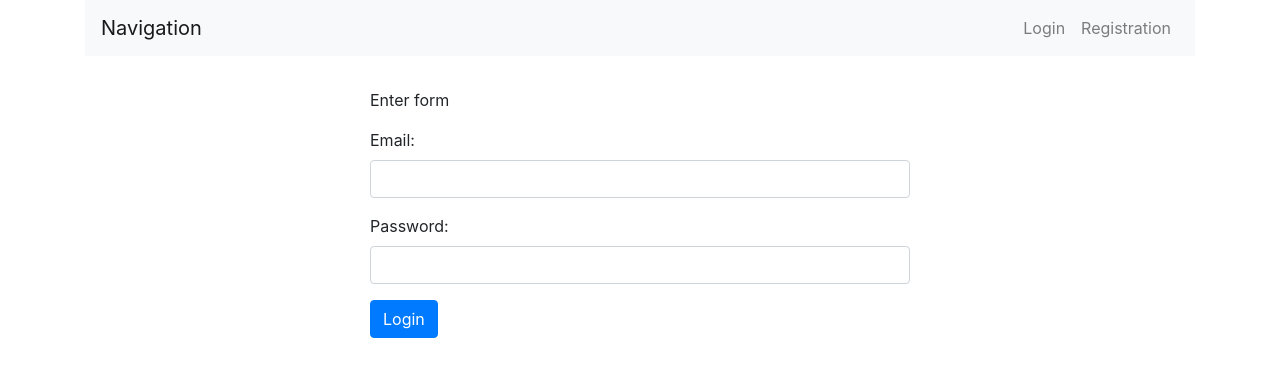
After one commit to zemags/scraping_service, a Django app: page /accounts/login/ in a window 1280 px wide. The commit adds this page. Shown: the top 377 px of the page. Run offline with Django 3.2, Linux system fonts and the light colour scheme.

Commit message:
Add login, logout, registation, update, delete views and forms

```diff
--- /dev/null
+++ b/src/accounts/forms.py
@@ -0,0 +1,72 @@
+from django import forms
+from django.contrib.auth import get_user_model, authenticate
+from django.contrib.auth.hashers import check_password
+
+from scraping.models import Language, City
+
+User = get_user_model()
+
+
+class UserLoginForm(forms.Form):
+    email = forms.CharField(widget=forms.EmailInput(attrs={'class': 'form-control'}))  # attrs={'class': 'form-control'}) for form creating
+    password = forms.CharField(widget=forms.PasswordInput(attrs={'class': 'form-control'}))  # dots show while user write password
+
+    def clean(self, *args, **kwargs):
+        #default method clean in eaach form exist to check all data from form
+        email = self.cleaned_data.get('email').strip()
+        password = self.cleaned_data.get('password')
+
+        if email and password:
+            qs = User.objects.filter(email=email)
+            if not qs.exists():
+                raise forms.ValidationError('User not found.')
+            if not check_password(password, qs[0].password):
+                raise forms.ValidationError('Incorrect password.')
+            user = authenticate(email=email, password=password)
+            if not user:
+                raise forms.ValidationError('User offline.')
+        return super(UserLoginForm, self).clean(*args, **kwargs)
+
+
+class UserRegistrationForm(forms.ModelForm):
+    email = forms.CharField(label='Input email', widget=forms.EmailInput(
+        attrs={'class': 'form-control'}))  # attrs={'class': 'form-control'}) for form creating
+    password = forms.CharField(label='Input password', widget=forms.PasswordInput(
+        attrs={'class': 'form-control'}))  # dots show while user write password
+    password2 = forms.CharField(label='Repeat password', widget=forms.PasswordInput(
+        attrs={'class': 'form-control'}))  # dots show while user write password
+
+
+    class Meta:
+        model = User
+        fields = ('email', )
+
+    def clean_password2(self):
+        # all methods starts with 'clean' always called
+        data = self.cleaned_data
+        if data['password'] != data['password2']:
+            raise forms.ValidationError('Passwords didn\'t match')
+        return data['password2']
+
+
+class UserUpdateForm(forms.Form):
+    city = forms.ModelChoiceField(
+        queryset=City.objects.all(),# dropdown menu for user choice
+        to_field_name='slug',
+        required=False,
+        widget=forms.Select(attrs={'class': 'form-control'}),
+        label='City'
+    )
+    language = forms.ModelChoiceField(
+        queryset=Language.objects.all(), # dropdown menu for user choice
+        to_field_name='slug',
+        required=False,
+        widget=forms.Select(attrs={'class': 'form-control'}),
+        label='Language'
+    )
+
+    send_email = forms.BooleanField(required=False, widget=forms.CheckboxInput, label='Get mail from service.')
+
+    class Meta:
+        model = User
+        fields = ('city', 'language', 'send_email',)
--- /dev/null
+++ b/src/accounts/templates/accounts/login.html
@@ -0,0 +1,19 @@
+{% extends "base.html" %}
+
+{% block title %}
+    Login
+{% endblock %}
+
+{% block content %}
+    <div class="row">
+        <div class="col-md-6 mx-auto">
+            <p>Enter form</p>
+            <form method="POST" action="">{% csrf_token %}
+                 <div class="form-group">
+                    {{ form.as_p }}
+                 </div>
+                 <button type="submit" class="btn btn-primary">Login</button>
+            </form>
+        </div>
+    </div>
+{% endblock %}
--- /dev/null
+++ b/src/accounts/urls.py
@@ -0,0 +1,10 @@
+from django.urls import path
+from accounts.views import login_view, logout_view, register_view, update_view, delete_view
+
+urlpatterns = [
+    path('login/', login_view, name='login'),
+    path('logout/', logout_view, name='logout'),
+    path('register/', register_view, name='register'),
+    path('update/', update_view, name='update'),
+    path('delete/', delete_view, name='delete'),
+]
--- a/src/accounts/views.py
+++ b/src/accounts/views.py
@@ -1,3 +1,66 @@
-from django.shortcuts import render
+from django.shortcuts import render, redirect
+from django.contrib.auth import authenticate, login, logout, get_user_model
+from django.contrib import messages
 
-# Create your views here.
+from accounts.forms import UserLoginForm, UserRegistrationForm, UserUpdateForm
+
+
+User = get_user_model()
+
+
+def login_view(request):
+    # user authentication
+    form = UserLoginForm(request.POST or None)
+    if form.is_valid():
+        data = form.cleaned_data
+        email = data.get('email')
+        password = data.get('password')
+        user = authenticate(request, email=email, password=password)
+        login(request, user)
+        return redirect('home')
+    return render(request, 'accounts/login.html', context={'form': form})
+
+
+def logout_view(request):
+    logout(request)
+    return  redirect('home')
+
+
+def register_view(request):
+    form = UserRegistrationForm(request.POST or None)
+    if form.is_valid():
+        new_user = form.save(commit=False)  # presetup users password, creating instance
+        new_user.set_password(form.cleaned_data['password'])  # hash password
+        new_user.save()
+        messages.success(request, 'Successfully registered.')
+        return render(request, 'accounts/register_done.html', context={'new_user': new_user})
+    return render(request, 'accounts/register.html', context={'form': form})
+
+
+def update_view(request):
+    if request.user.is_authenticated:
+        user = request.user
+        if request.method == 'POST':
+            form = UserUpdateForm(request.POST)
+            if form.is_valid():
+                data = form.cleaned_data
+                user.city = data['city']
+                user.language = data['language']
+                user.send_email = data['send_email']
+                user.save()
+                messages.success(request, 'Successfully updated.')
+                return redirect('accounts:update')
+        form = UserUpdateForm(initial={'city': user.city, 'language': user.language, 'send_email': user.send_email})
+        return render(request, 'accounts/update.html', context={'form': form})
+    else:
+        return redirect('accounts:login')
+
+
+def delete_view(request):
+    if request.user.is_authenticated:
+        user = request.user
+        if request.method == 'POST':
+            qs = User.objects.get(pk=user.pk)  # from db get user with id == pk (pk is current user id)
+            qs.delete()
+            messages.warning(request, 'User removed.')
+    return redirect('home')
--- a/src/run_scraping.py
+++ b/src/run_scraping.py
@@ -43,8 +43,6 @@ async def main(value):
 
 settings = get_settings()
 url_list = get_ursl(settings)
-# city = City.objects.filter(slug='kiev').first()
-# language = Language.objects.filter(slug='python').first()
 
 loop = asyncio.get_event_loop()
 tmp_tasks = [
@@ -74,7 +72,3 @@ for job in jobs:
 
 if errors:
     er = Error(data=errors).save()
-
-# h = codecs.open('work.txt', 'w', 'utf-8')
-# h.write(str(jobs))
-# h.close()
--- a/src/scraping_service/urls.py
+++ b/src/scraping_service/urls.py
@@ -14,11 +14,14 @@ Including another URLconf
     2. Add a URL to urlpatterns:  path('blog/', include('blog.urls'))
 """
 from django.contrib import admin
-from django.urls import path
+from django.urls import path, include
 from scraping.views import home_view, list_view
 
 urlpatterns = [
     path('admin/', admin.site.urls),
     path('list/', list_view, name='list'),
+
+    path('accounts/', include(('accounts.urls', 'accounts'))),
+
     path('', home_view, name='home'),
 ]
--- a/src/templates/base.html
+++ b/src/templates/base.html
@@ -19,44 +19,69 @@
           </button>
 
           <div class="collapse navbar-collapse" id="navbarSupportedContent">
-            <ul class="navbar-nav mr-auto">
-              <li class="nav-item active">
-                <a class="nav-link" href="#">Home <span class="sr-only">(current)</span></a>
+            <ul class="navbar-nav ml-auto">
+
+              {% if user.is_authenticated %}
+                <li class="nav-item">
+                  <a class="nav-link" href="{% url 'accounts:logout' %}">Logout</a>
                 </li>
               <li class="nav-item">
-                <a class="nav-link" href="#">Link</a>
+                  <a class="nav-link" href="{% url 'accounts:update' %}">Settings</a>
                 </li>
-              <li class="nav-item dropdown">
-                <a class="nav-link dropdown-toggle" href="#" id="navbarDropdown" role="button" data-toggle="dropdown" aria-haspopup="true" aria-expanded="false">
-                  Dropdown
-                </a>
-                <div class="dropdown-menu" aria-labelledby="navbarDropdown">
-                  <a class="dropdown-item" href="#">Action</a>
-                  <a class="dropdown-item" href="#">Another action</a>
-                  <div class="dropdown-divider"></div>
-                  <a class="dropdown-item" href="#">Something else here</a>
-                </div>
+              {% else %}
+                <li class="nav-item">
+                  <a class="nav-link" href="{% url 'accounts:login' %}">Login</a>
                 </li>
                 <li class="nav-item">
-                <a class="nav-link disabled" href="#" tabindex="-1" aria-disabled="true">Disabled</a>
+                  <a class="nav-link" href="{% url 'accounts:register' %}">Registration</a>
                 </li>
+              {% endif %}
+
             </ul>
           </div>
         </nav>
     </div>
     <div class="container">
+      <div class="row">
+        <div class="col-8 mx-auto my-3">
+          {% if messages %}
+            <ul class="messages">
+                {% for message in messages %}
+
+                  {% if message.level == DEFAULT_MESSAGE_LEVELS.ERROR %}
+                    <div class="alert alert-error alert-dismissible fade show" role="alert">
+                      {{ message }}
+                      <button type="button" class="close" data-dismiss="alert" aria-label="Close">
+                        <span aria-hidden="true">&times;</span>
+                      </button>
+                    </div>
+                  {% elif message.level == DEFAULT_MESSAGE_LEVELS.WARNING %}
+                    <div class="alert alert-warning alert-dismissible fade show" role="alert">
+                      {{ message }}
+                      <button type="button" class="close" data-dismiss="alert" aria-label="Close">
+                        <span aria-hidden="true">&times;</span>
+                      </button>
+                    </div>
+                  {% else %}
+                    <div class="alert alert-success alert-dismissible fade show" role="alert">
+                      {{ message }}
+                      <button type="button" class="close" data-dismiss="alert" aria-label="Close">
+                        <span aria-hidden="true">&times;</span>
+                      </button>
+                    </div>
+                  {% endif %}
+
+                {% endfor %}
+            </ul>
+          {% endif %}
+        </div>
+      </div>
+    </div>
+    <div class="container">
         {% block content %}{% endblock %}
     </div>
-    <!-- Optional JavaScript; choose one of the two! -->
 
-    <!-- Option 1: jQuery and Bootstrap Bundle (includes Popper) -->
     <script src="https://code.jquery.com/jquery-3.5.1.slim.min.js" integrity="sha384-DfXdz2htPH0lsSSs5nCTpuj/zy4C+OGpamoFVy38MVBnE+IbbVYUew+OrCXaRkfj" crossorigin="anonymous"></script>
     <script src="https://cdn.jsdelivr.net/npm/bootstrap@4.5.3/dist/js/bootstrap.bundle.min.js" integrity="sha384-ho+j7jyWK8fNQe+A12Hb8AhRq26LrZ/JpcUGGOn+Y7RsweNrtN/tE3MoK7ZeZDyx" crossorigin="anonymous"></script>
-
-    <!-- Option 2: jQuery, Popper.js, and Bootstrap JS
-    <script src="https://code.jquery.com/jquery-3.5.1.slim.min.js" integrity="sha384-DfXdz2htPH0lsSSs5nCTpuj/zy4C+OGpamoFVy38MVBnE+IbbVYUew+OrCXaRkfj" crossorigin="anonymous"></script>
-    <script src="https://cdn.jsdelivr.net/npm/popper.js@1.16.1/dist/umd/popper.min.js" integrity="sha384-9/reFTGAW83EW2RDu2S0VKaIzap3H66lZH81PoYlFhbGU+6BZp6G7niu735Sk7lN" crossorigin="anonymous"></script>
-    <script src="https://cdn.jsdelivr.net/npm/bootstrap@4.5.3/dist/js/bootstrap.min.js" integrity="sha384-w1Q4orYjBQndcko6MimVbzY0tgp4pWB4lZ7lr30WKz0vr/aWKhXdBNmNb5D92v7s" crossorigin="anonymous"></script>
-    -->
   </body>
 </html>
```
Also changed, not shown: src/accounts/templates/accounts/register.html (added, +19 -0 lines), src/accounts/templates/accounts/register_done.html (added, +14 -0 lines), src/accounts/templates/accounts/update.html (added, +22 -0 lines). Lines whose indentation alone changed are shown as unchanged.
